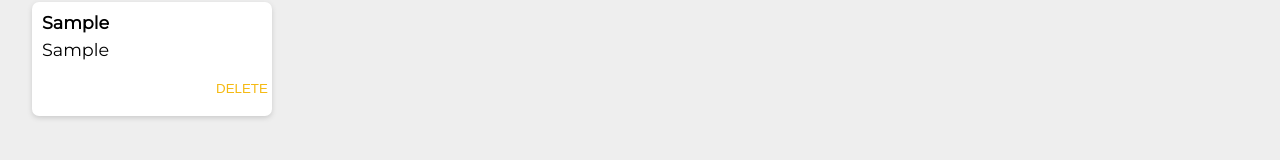
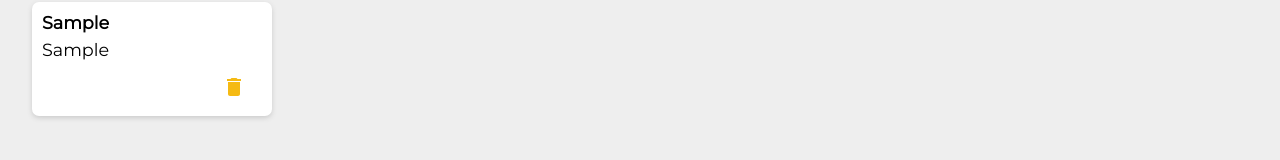
Before and after one commit to Shumaher70/keeper-app, a React (Create React App) app: page / in a window 1280 px wide. Both pictures are taken after typing "Sample", "Sample" into the empty fields and a click on the button "Add". Shown: the part 279-439 px from the top of the page. Built offline with nearby package versions, Linux system fonts and the light colour scheme; a web font is replaced by a local one.

Commit message:
added icon delete to the file Note instead delete btn

```diff
--- a/package.json
+++ b/package.json
@@ -3,7 +3,10 @@
   "version": "0.1.0",
   "private": true,
   "dependencies": {
+    "@emotion/react": "^11.10.6",
+    "@emotion/styled": "^11.10.6",
     "@mui/icons-material": "^5.11.16",
+    "@mui/material": "^5.12.2",
     "@testing-library/jest-dom": "^5.16.5",
     "@testing-library/react": "^13.4.0",
     "@testing-library/user-event": "^13.5.0",
--- a/src/components/Note.jsx
+++ b/src/components/Note.jsx
@@ -1,4 +1,5 @@
 import React from 'react';
+import DeleteIcon from '@mui/icons-material/Delete';
 
 function Note(props) {
   function handleClick() {
@@ -9,7 +10,9 @@ function Note(props) {
     <div className="note">
       <h1>{props.title}</h1>
       <p>{props.content}</p>
-      <button onClick={handleClick}>DELETE</button>
+      <button onClick={handleClick}>
+        <DeleteIcon />
+      </button>
     </div>
   );
 }
```
Also changed, not shown: 1 other file (tests, documents, lock files or other folders).
